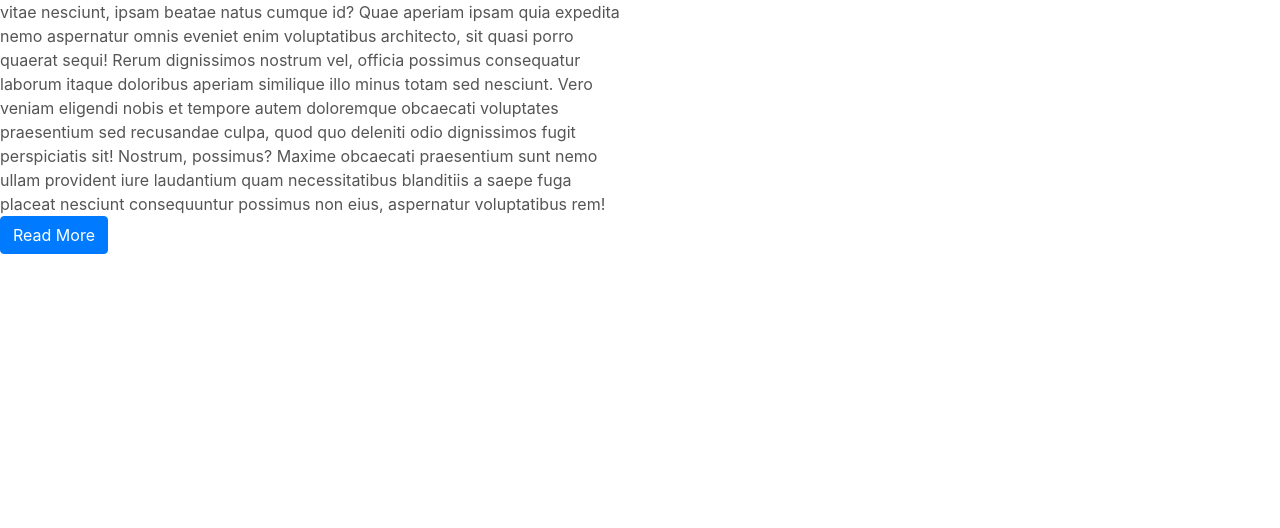
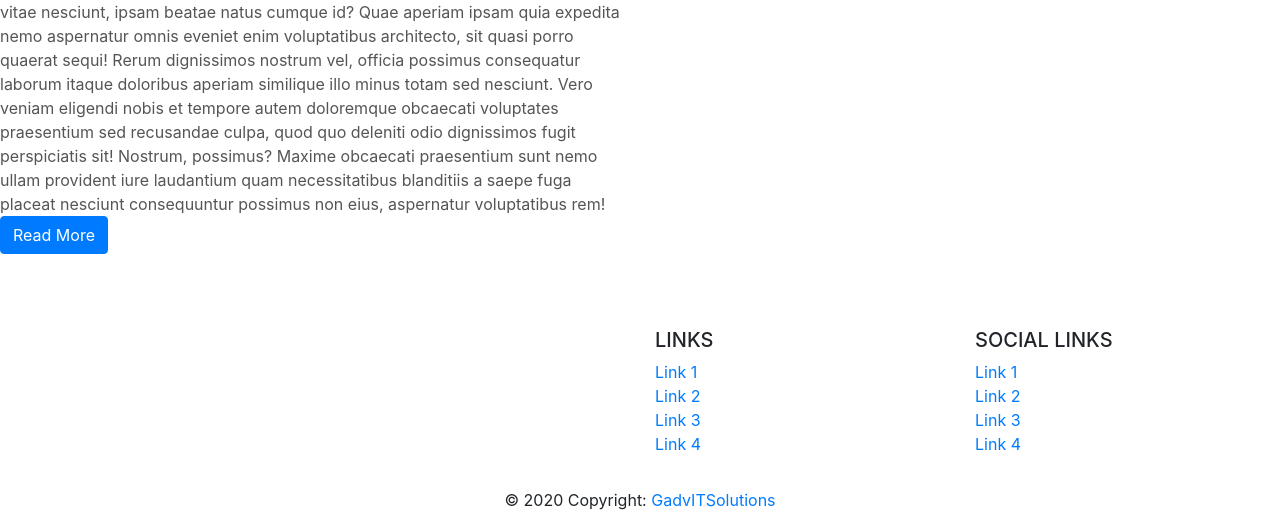
Before and after one commit to GadvITSolutions/Website, a plain HTML site: page index.html in a window 1280 px wide. Shown: the part 516-1044 px from the top of the page. Before the commit the page ends 820 px from the top, so only its background shows below. Drawn offline with nearby package versions, Linux system fonts and the light colour scheme; files that its build step writes are made by us from their sources; files whose address does not match are found by name.

Commit message:
Update index.html

```diff
--- a/index.html
+++ b/index.html
@@ -5,8 +5,7 @@
     <meta http-equiv="X-UA-Compatible" content="IE=edge" />
     <meta name="viewport" content="width=device-width, initial-scale=1.0" />
     <title>GADV</title>
-    <link rel="stylesheet" href="css/Style.css" />
-    <link rel="icon" type="image/png" href="favicon.ico" />
+    <link rel="stylesheet" href="Style.css" />
     <!--CSS Only-->
     <link
       rel="stylesheet"
@@ -159,5 +158,86 @@
         </div>
       </div>
     </section>
+ <!-- Footer -->
+<footer class="page-footer font-small blue pt-4">
+
+  <!-- Footer Links -->
+  <div class="container-fluid text-center text-md-left">
+
+    <!-- Grid row -->
+    <div class="row">
+
+      <!-- Grid column -->
+      <div class="col-md-6 mt-md-0 mt-3">
+
+        <!-- Content -->
+
+      </div>
+      <!-- Grid column -->
+
+      <hr class="clearfix w-100 d-md-none pb-3">
+
+      <!-- Grid column -->
+      <div class="col-md-3 mb-md-0 mb-3">
+
+        <!-- Links -->
+        <h5 class="text-uppercase">Links</h5>
+
+        <ul class="list-unstyled">
+          <li>
+            <a href="#!">Link 1</a>
+          </li>
+          <li>
+            <a href="#!">Link 2</a>
+          </li>
+          <li>
+            <a href="#!">Link 3</a>
+          </li>
+          <li>
+            <a href="#!">Link 4</a>
+          </li>
+        </ul>
+
+      </div>
+      <!-- Grid column -->
+
+      <!-- Grid column -->
+      <div class="col-md-3 mb-md-0 mb-3">
+
+        <!-- Links -->
+        <h5 class="text-uppercase">Social Links</h5>
+
+        <ul class="list-unstyled">
+          <li>
+            <a href="#!">Link 1</a>
+          </li>
+          <li>
+            <a href="#!">Link 2</a>
+          </li>
+          <li>
+            <a href="#!">Link 3</a>
+          </li>
+          <li>
+            <a href="#!">Link 4</a>
+          </li>
+        </ul>
+
+      </div>
+      <!-- Grid column -->
+
+    </div>
+    <!-- Grid row -->
+
+  </div>
+  <!-- Footer Links -->
+
+  <!-- Copyright -->
+  <div class="footer-copyright text-center py-3">© 2020 Copyright:
+    <a href="https://mdbootstrap.com/">GadvITSolutions</a>
+  </div>
+  <!-- Copyright -->
+
+</footer>
+<!-- Footer -->
   </body>
 </html>
```
